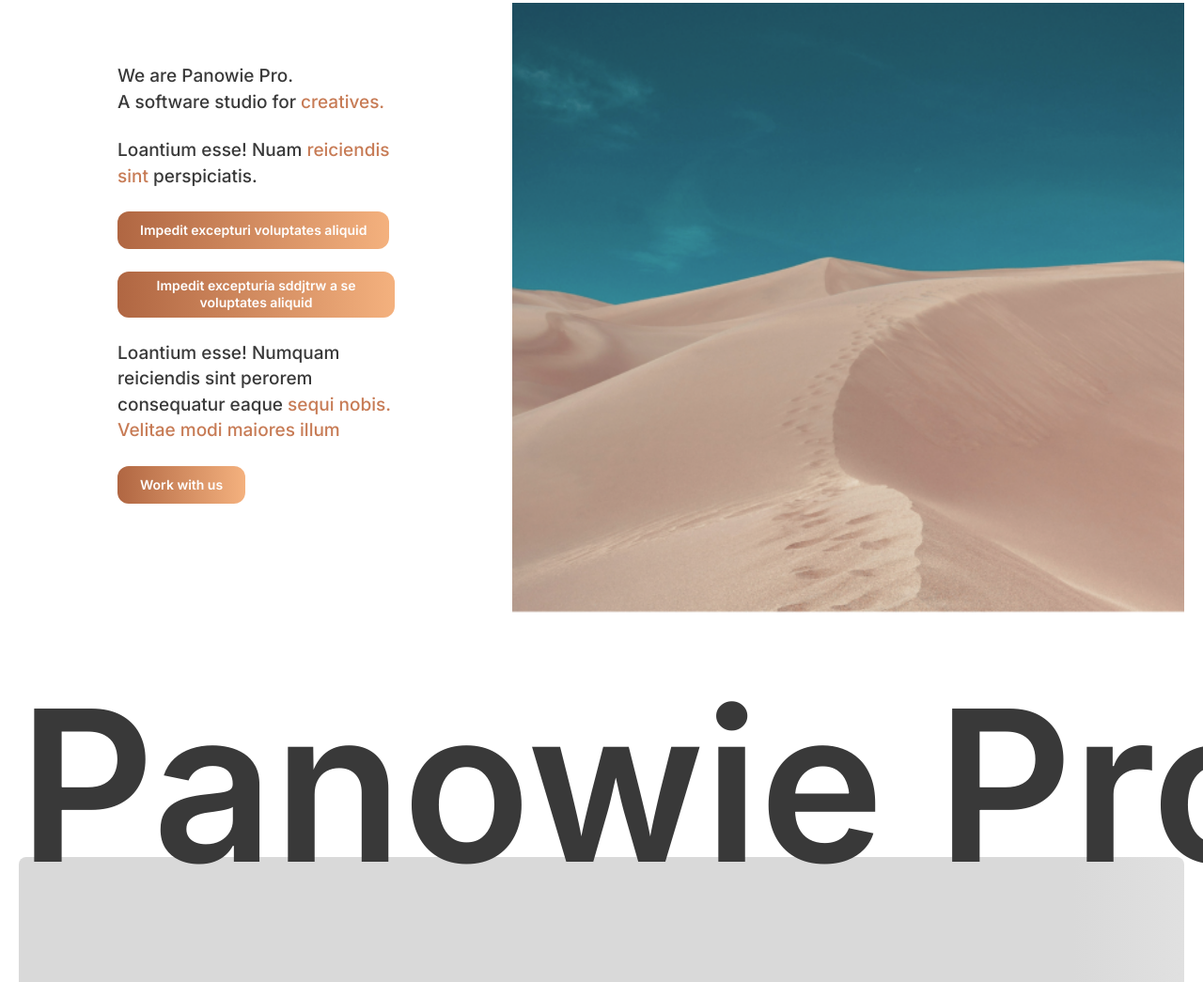
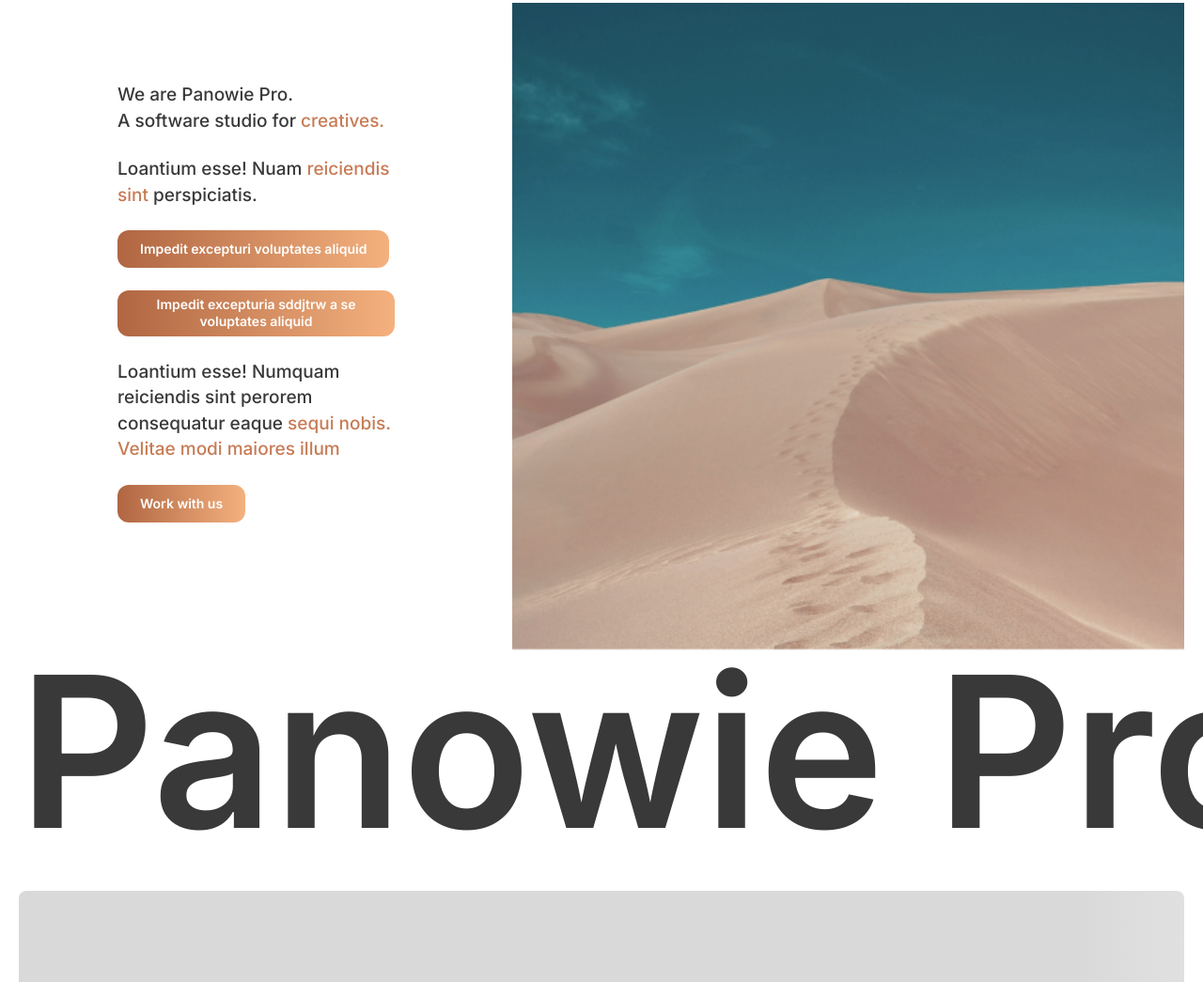
Before and after one commit to KozakBartosz/Panowie, a website built with Vite: page strestest.html in a window 1280 px wide. Shown: the part 837-1882 px from the top of the page at 94% size. Built offline with nearby package versions, Linux system fonts and the light colour scheme.

Commit message:
Update style.css with hero section changes

```diff
--- a/src/style.css
+++ b/src/style.css
@@ -71,14 +71,15 @@ p {
 /* Hero */
 
 .hero {
+    /* opacity: 0.5; */
+    /* filter: invert(1); */
     display: grid;
-    /* height: 100svh; */
-    /* height: 66.8rem; */
-    min-height: 66.8rem;
+    /* Resize to full screen height with margin on bottom */
+    /* height: calc(100svh - 20rem); */
+    min-height: 66.4rem;
     grid-template-columns: repeat(12, 1fr);
-    grid-template-rows: 8rem 12.8rem 1fr 16.8rem;
+    grid-template-rows: 8rem 12.8rem 1fr 16.8rem 8rem;
     gap: 0 2rem;
-    padding-bottom: 8.4rem;
 
     position: relative;
 }
@@ -140,7 +141,7 @@ p {
 
     animation: TitleStartAnimation 1s cubic-bezier(0.54, 0.01, 0.27, 1);
     transform: translateY(
-        calc((var(--scrollTop) - var(--parallaxOffset)) * -0.25)
+        calc((var(--scrollTop) - var(--parallaxOffset)) * -0.15)
     );
 }
 
@@ -158,15 +159,15 @@ p {
 @keyframes TitleStartAnimation {
     0% {
         /* transform: translateX(5rem); */
-        letter-spacing: 5rem;
+        letter-spacing: 7rem;
         /* opacity: 0; */
-        clip-path: inset(-4rem 100% -4rem -4rem);
+        clip-path: inset(-5rem 100% -5rem 0);
     }
     100% {
         /* transform: translateX(0); */
         letter-spacing: 0;
         /* opacity: 1; */
-        clip-path: inset(-4rem -4rem 0% -4rem);
+        clip-path: inset(-5rem 0 -5rem 0);
     }
 }
 
@@ -180,7 +181,7 @@ p {
     justify-content: center;
     align-items: flex-start;
     gap: 2.4rem;
-    padding: 6.4rem 0 2.4rem;
+    padding: 8.4rem 0 4.4rem;
 
     position: relative;
     z-index: 3;
```
